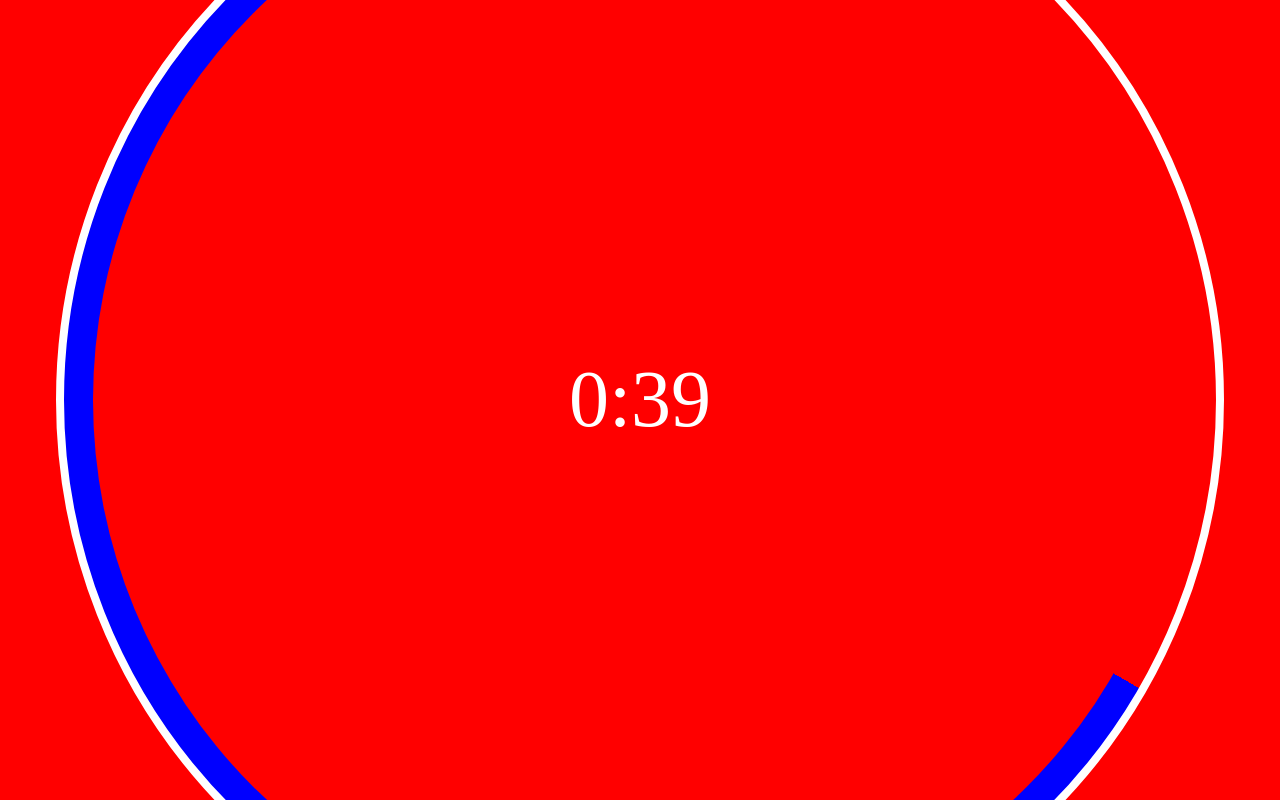
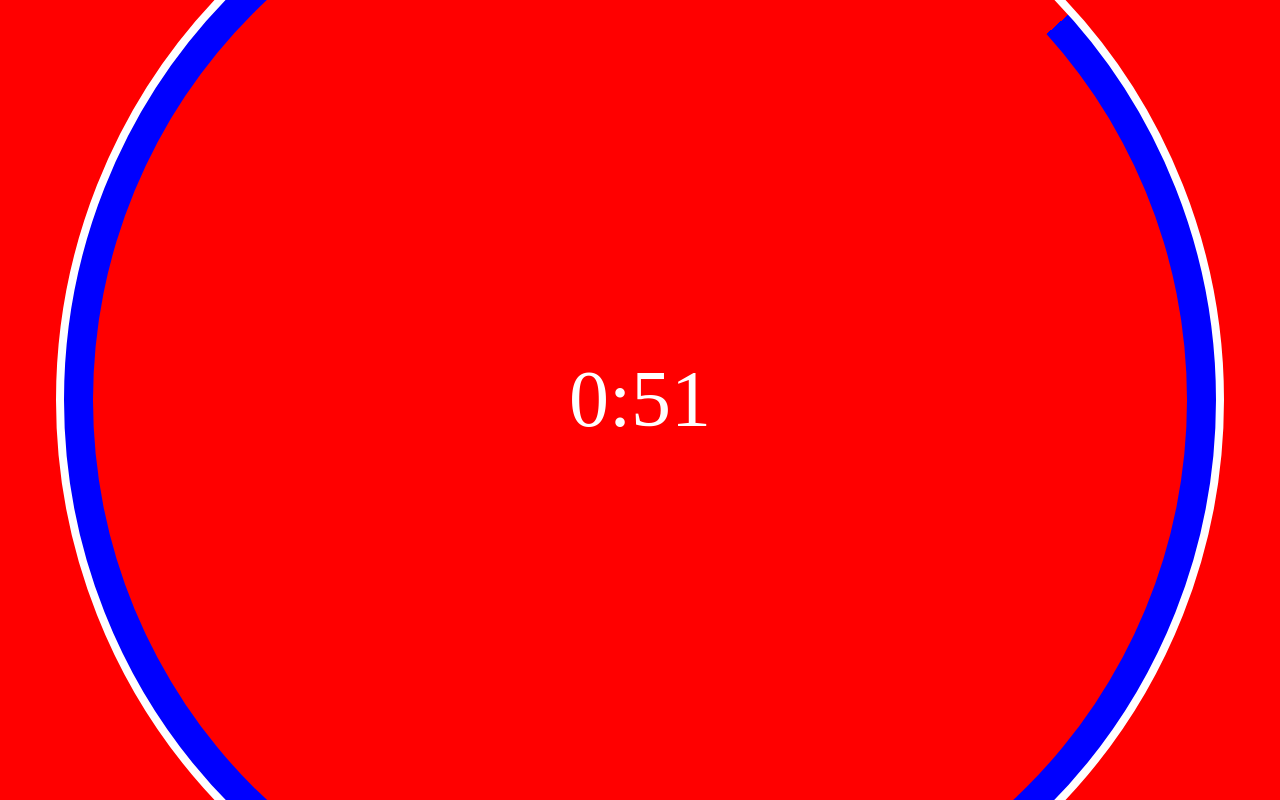
Before and after one commit to Vilhelm-Ian/timer, a Next.js app: page / in a window 1280 px wide. Shown: the top 800 px of the page. Built offline with nearby package versions, Linux system fonts and the light colour scheme.

Commit message:
fixed seconds

```diff
--- a/pages/index.tsx
+++ b/pages/index.tsx
@@ -31,7 +31,7 @@
       }
       setSeconds(i + 1);
       i += 1;
-    }, 400);
+    }, 1000);
   }, []);
 
   useEffect(() => {
```
